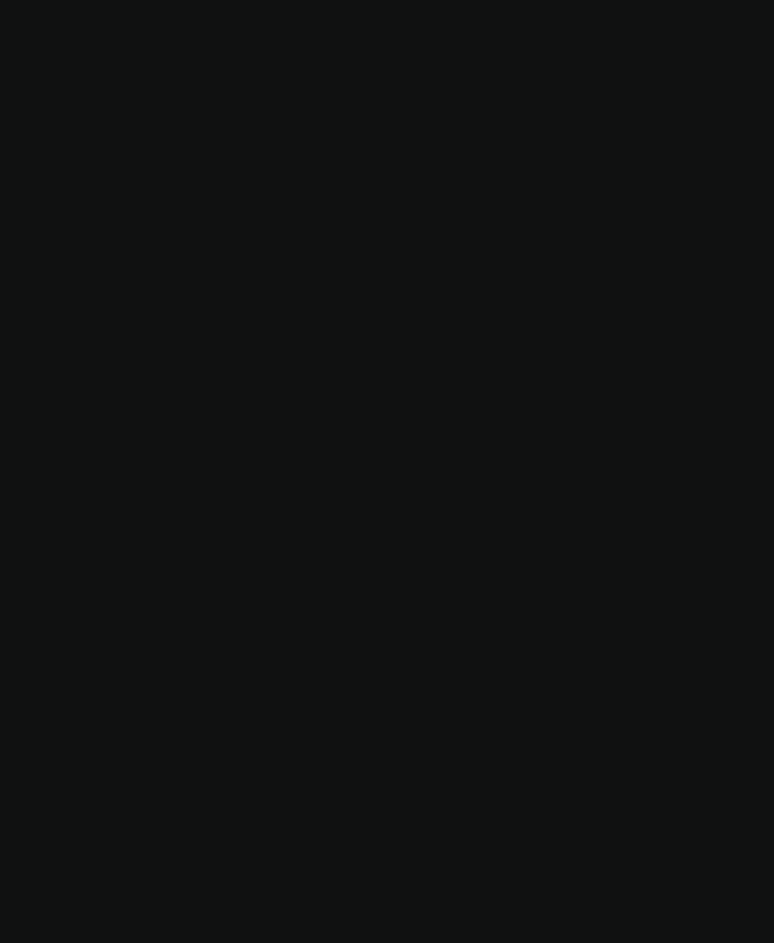
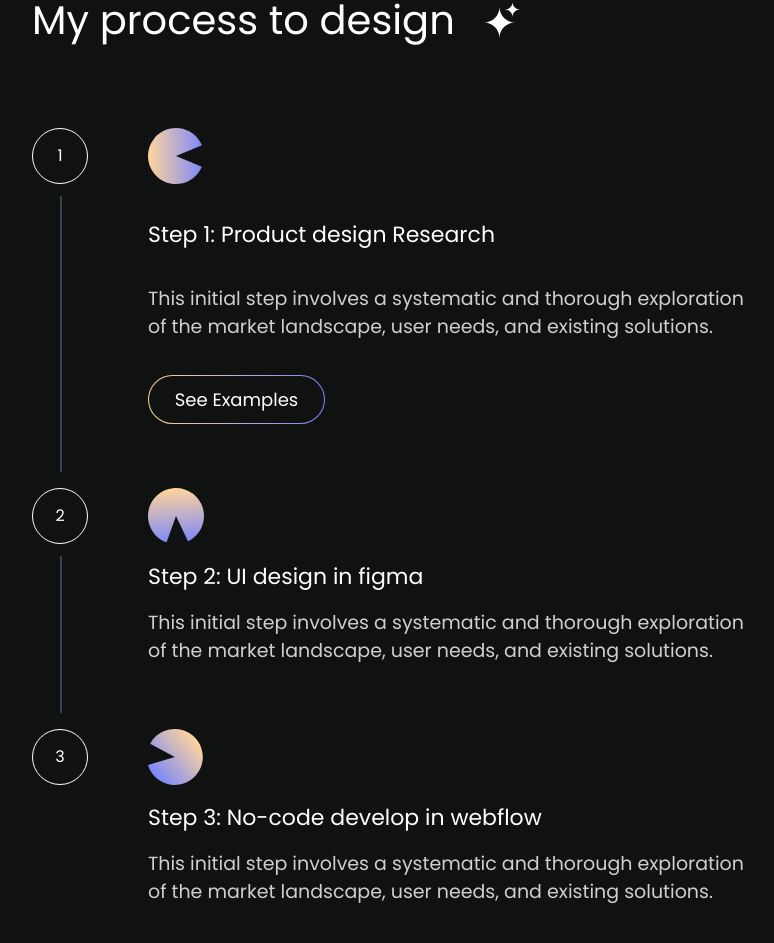
Before and after one commit to kudae3/znisa, a React (Vite) app: page / in a window 1280 px wide. Shown: the part 879-1822 px from the top of the page, without its empty margins (63-837 px from the left). Before the commit the page ends 811 px from the top, so only its background shows below. Built offline with nearby package versions, Linux system fonts and the light colour scheme.

Commit message:
feat: add Process component with step-by-step design process and integrate icons

```diff
--- a/src/App.jsx
+++ b/src/App.jsx
@@ -1,6 +1,7 @@
 import Banner from "./components/Banner"
 import Hero from "./components/Hero"
 import Navbar from "./components/Navbar"
+import Process from "./components/Process"
 
 function App() {
 
@@ -15,6 +16,9 @@ function App() {
         </div>
         <Banner/>
       </div>
+      <div className="container">
+        <Process/>
+      </div>
     </div>
   )
 }
--- /dev/null
+++ b/src/assets/icons/DownOpen.jsx
@@ -0,0 +1,18 @@
+import React from 'react'
+
+const DownOpen = () => {
+  return (
+    <svg width="56" height="55" viewBox="0 0 56 55" fill="none" xmlns="http://www.w3.org/2000/svg">
+<path d="M39.99 53.303C45.844 50.5291 50.555 45.8112 53.3205 39.9532C56.0859 34.0951 56.7346 27.4595 55.156 21.1768C53.5774 14.8942 49.8692 9.35321 44.6633 5.49809C39.4573 1.64297 33.0757 -0.287799 26.6058 0.0347661C20.1359 0.357331 13.978 2.91327 9.18131 7.26709C4.38464 11.6209 1.24598 17.5032 0.300126 23.9117C-0.645723 30.3203 0.659757 36.8585 3.99413 42.4124C7.3285 47.9663 12.4855 52.1922 18.5863 54.3701L28.0001 28L39.99 53.303Z" fill="url(#paint0_linear_1_103)"/>
+<defs>
+<linearGradient id="paint0_linear_1_103" x1="33.0913" y1="55.5483" x2="29.7622" y2="0.0712262" gradientUnits="userSpaceOnUse">
+<stop stop-color="#7A87FB"/>
+<stop offset="1" stop-color="#FFD49C"/>
+</linearGradient>
+</defs>
+</svg>
+
+  )
+}
+
+export default DownOpen
--- /dev/null
+++ b/src/assets/icons/LeftOpen.jsx
@@ -0,0 +1,18 @@
+import React from 'react'
+
+const LeftOpen = () => {
+  return (
+    <svg width="55" height="56" viewBox="0 0 55 56" fill="none" xmlns="http://www.w3.org/2000/svg">
+<path d="M-8.95664e-06 36.0674C1.86643 42.2707 5.82601 47.6349 11.2041 51.246C16.5822 54.8571 23.046 56.4917 29.4941 55.8713C35.9423 55.251 41.9759 52.414 46.5668 47.8437C51.1578 43.2735 54.022 37.2528 54.6715 30.8075C55.321 24.3622 53.7156 17.8911 50.1289 12.4967C46.5421 7.10238 41.1959 3.11859 35.0011 1.22414C28.8064 -0.670318 22.1464 -0.358216 16.156 2.10725C10.1655 4.57273 5.2153 9.03903 2.14872 14.7452L26.8126 28L-8.95664e-06 36.0674Z" fill="url(#paint0_linear_1_114)"/>
+<defs>
+<linearGradient id="paint0_linear_1_114" x1="7.55207" y1="48.3435" x2="50.4183" y2="12.9702" gradientUnits="userSpaceOnUse">
+<stop stop-color="#7A87FB"/>
+<stop offset="1" stop-color="#FFD49C"/>
+</linearGradient>
+</defs>
+</svg>
+
+  )
+}
+
+export default LeftOpen
--- /dev/null
+++ b/src/assets/icons/RightOpen.jsx
@@ -0,0 +1,18 @@
+import React from 'react'
+
+const RightOpen = () => {
+  return (
+    <svg width="54" height="56" viewBox="0 0 54 56" fill="none" xmlns="http://www.w3.org/2000/svg">
+<path d="M53.8958 17.3507C51.432 11.3596 46.9672 6.40809 41.2619 3.33988C35.5567 0.271662 28.964 -0.723412 22.6074 0.524199C16.2507 1.77181 10.5233 5.18492 6.40098 10.182C2.27869 15.179 0.0165768 21.4508 9.0676e-05 27.9287C-0.0163955 34.4067 2.21376 40.6899 6.31057 45.7079C10.4074 50.7258 16.1174 54.168 22.4676 55.448C28.8178 56.7279 35.4154 55.7664 41.1362 52.7273C46.857 49.6882 51.347 44.7595 53.8413 38.7809L28 28L53.8958 17.3507Z" fill="url(#paint0_linear_1_93)"/>
+<defs>
+<linearGradient id="paint0_linear_1_93" x1="55.7769" y1="24.3575" x2="0.201696" y2="24.7785" gradientUnits="userSpaceOnUse">
+<stop stop-color="#7A87FB"/>
+<stop offset="1" stop-color="#FFD49C"/>
+</linearGradient>
+</defs>
+</svg>
+
+  )
+}
+
+export default RightOpen
--- /dev/null
+++ b/src/assets/icons/Twinkle.jsx
@@ -0,0 +1,13 @@
+import React from 'react'
+
+const Twinkle = () => {
+  return (
+    <svg width="36" height="36" viewBox="0 0 36 36" fill="none" xmlns="http://www.w3.org/2000/svg">
+<path fill-rule="evenodd" clip-rule="evenodd" d="M15.5 36C15.469 27.4501 8.54135 20.5287 0 20.5287C8.56041 20.5287 15.5 13.5762 15.5 5C15.5309 13.5499 22.4586 20.4713 31 20.4713C22.4394 20.4713 15.5 27.4238 15.5 36Z" fill="white"/>
+<path fill-rule="evenodd" clip-rule="evenodd" d="M28.5 15C28.485 10.863 25.1329 7.5139 21 7.5139C25.1421 7.5139 28.5 4.14977 28.5 0C28.5149 4.13704 31.8671 7.4861 36 7.4861C31.8578 7.4861 28.5 10.8502 28.5 15Z" fill="white"/>
+</svg>
+
+  )
+}
+
+export default Twinkle
--- /dev/null
+++ b/src/components/Process.jsx
@@ -0,0 +1,75 @@
+import React from 'react'
+import Twinkle from '../assets/icons/Twinkle'
+import RightOpen from '../assets/icons/RightOpen'
+import DownOpen from '../assets/icons/DownOpen'
+import LeftOpen from '../assets/icons/LeftOpen'
+
+const Process = () => {
+  return (
+    <div className='text-white flex flex-col gap-10 mt-15'>
+        <div className='flex gap-[29px] items-center pb-10'>
+            <h2 className='font-normal text-[40px] leading-14'>My process to design</h2>
+            <Twinkle/>
+        </div>
+        <div className='w-full max-w-[735px]'>
+            <ol className="relative space-y-16">
+                <li className="relative flex items-start gap-15">
+
+                    <div className='w-14 h-14 rounded-full shrink-0 border border-white flex justify-center items-center text-white'>
+                        1
+                    </div>
+                    <div className="absolute left-7 top-[68px] -bottom-12 w-0.5 bg-gray-700"></div>
+
+                    <div className="h-[296px] flex flex-col justify-between">
+                        <div className='w-14 h-14'>
+                            <RightOpen/>
+                        </div>
+                        <p className='font-normal text-[22px] leading-[33px]'>Step 1: Product design Research</p>
+                        <p className='text-[#FFFFFFCC] font-normal text-[19px] leading-7'>This initial step involves a systematic and thorough exploration of the market landscape, user needs, and existing solutions.</p>
+                        <div className='gradient-border-wrapper w-[177px] h-[49px] rounded-[100px]'>
+                            <button className='w-full h-full bg-[#101111] rounded-[100px] flex justify-center items-center text-white'>
+                                <p className='font-normal text-[18px] leading-7'>See Examples</p>
+                            </button>
+                        </div>
+                    </div>
+                </li>
+
+                <li className="relative flex items-start gap-15">
+
+                    <div className='w-14 h-14 rounded-full shrink-0 border border-white flex justify-center items-center text-white'>
+                        2
+                    </div>
+
+                    <div className="absolute left-7 top-[68px] -bottom-12 w-0.5 bg-gray-700"></div>
+
+                    <div className="flex flex-col gap-4">
+                        <div className='w-14 h-14'>
+                            <DownOpen/>
+                        </div>
+                        <p className='font-normal text-[22px] leading-[33px]'>Step 2: UI design in figma</p>
+                        <p className='text-[#FFFFFFCC] font-normal text-[19px] leading-7'>This initial step involves a systematic and thorough exploration of the market landscape, user needs, and existing solutions.</p>
+                    </div>
+                </li>
+
+                <li className="relative flex items-start gap-15">
+
+                    <div className='w-14 h-14 rounded-full shrink-0 border border-white flex justify-center items-center text-white'>
+                        3
+                    </div>
+
+                    <div className="flex flex-col gap-4">
+                        <div className='w-14 h-14'>
+                            <LeftOpen/>
+                        </div>
+                        <p className='font-normal text-[22px] leading-[33px]'>Step 3: No-code develop in webflow</p>
+                        <p className='text-[#FFFFFFCC] font-normal text-[19px] leading-7'>This initial step involves a systematic and thorough exploration of the market landscape, user needs, and existing solutions.</p>
+                    </div>
+                </li>
+
+            </ol>
+        </div>
+    </div>
+  )
+}
+
+export default Process
```
